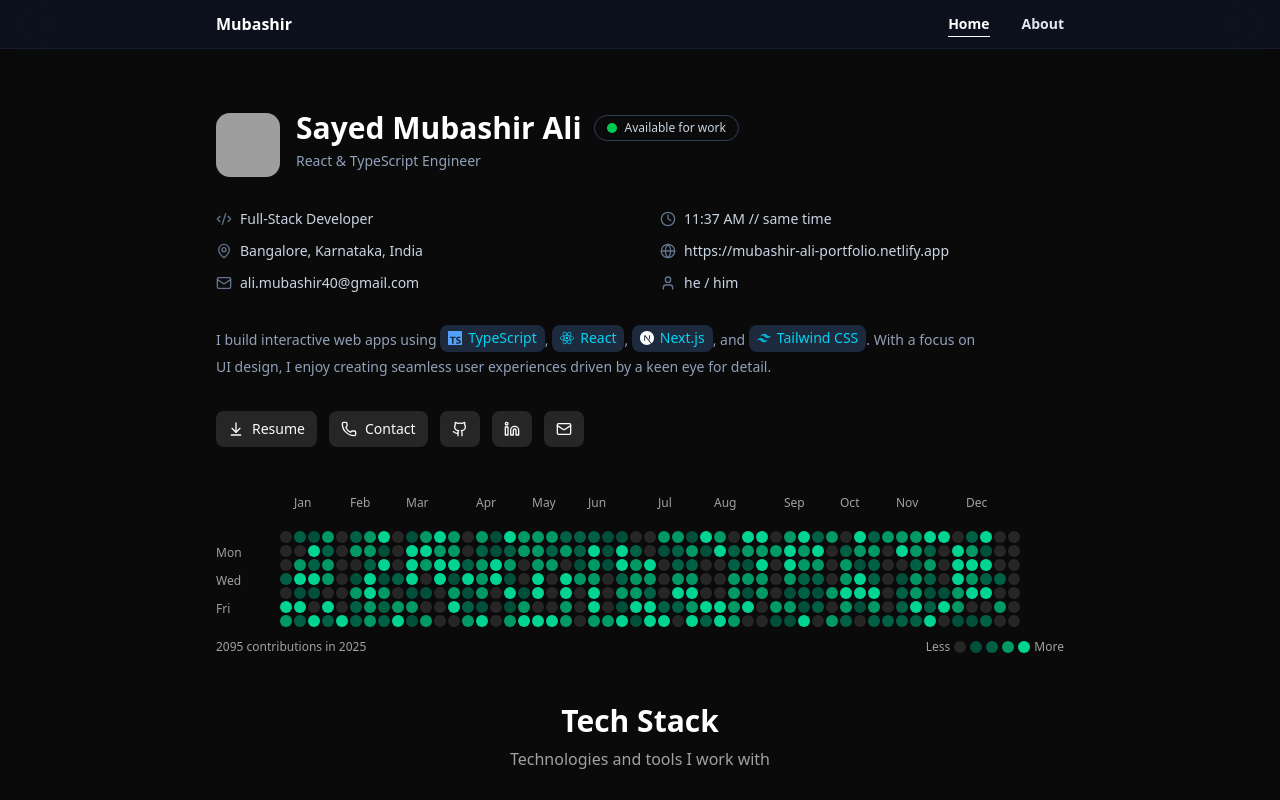
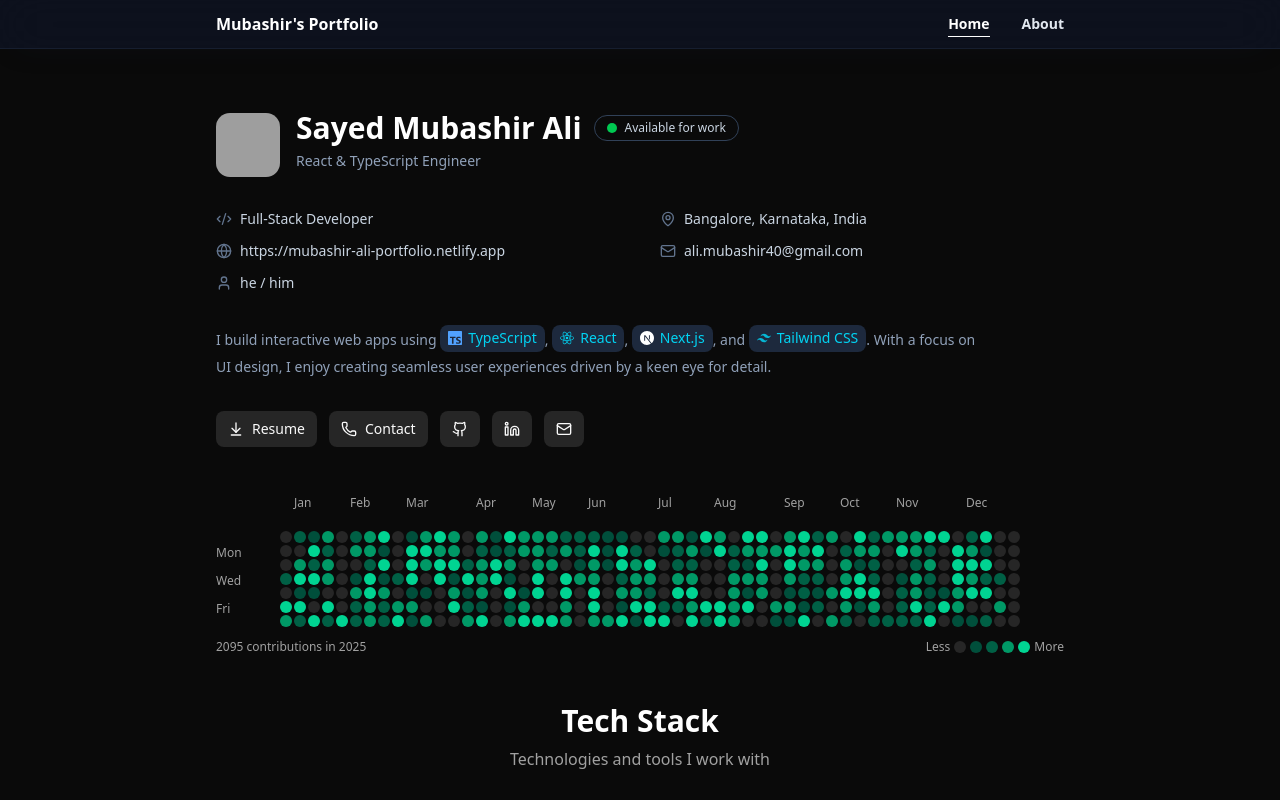
Before and after one commit to ScriptSorcery/portfolio-clean, a React (Vite) app: page / in a window 1280 px wide. Shown: the top 800 px of the page. Built offline with nearby package versions, Linux system fonts and the light colour scheme; grey boxes are pictures that could not be loaded.

Commit message:
Adjust scroll again!!

```diff
--- a/src/components/Header/Header.tsx
+++ b/src/components/Header/Header.tsx
@@ -56,9 +56,16 @@ const Header = () => {
 			`}</style>
 			<header className="sticky top-0 z-50 border-b border-white/40 bg-white/70 backdrop-blur-xl shadow-[0_10px_30px_-18px_rgba(15,23,42,0.45)] supports-[backdrop-filter]:bg-white/60 dark:border-slate-800/60 dark:bg-slate-900/70 dark:supports-[backdrop-filter]:bg-slate-900/60">
 				<div className="mx-auto flex max-w-4xl items-center justify-between gap-4 px-4 py-3 md:px-6">
-					<a href="#home" className="flex items-center gap-3">
+					<a href="#home" className="flex items-center gap-3"
+						onClick={(e) => {
+									e.preventDefault()
+									smoothScrollTo('#home')
+									window.history.pushState(null, '', '#home')
+									setActiveHash('#home')
+						}}
+					>
 						<div className="flex flex-col leading-tight">
-							<span className="text-base font-semibold text-slate-900 dark:text-white">Mubashir</span>
+							<span className="text-base font-semibold text-slate-900 dark:text-white">Mubashir's Portfolio</span>
 						</div>
 					</a>
 
--- a/src/components/Intro/Intro.tsx
+++ b/src/components/Intro/Intro.tsx
@@ -66,7 +66,6 @@ const Intro = () => {
             {/* Info grid */}
             <div className="grid grid-cols-1 sm:grid-cols-2 gap-y-3 gap-x-10 text-sm text-slate-300">
                 <InfoItem icon={<Code2 size={16} />} text="Full-Stack Developer" />
-                <InfoItem icon={<Clock size={16} />} text="11:37 AM // same time" />
 
                 <InfoItem
                     icon={<MapPin size={16} />}
```
